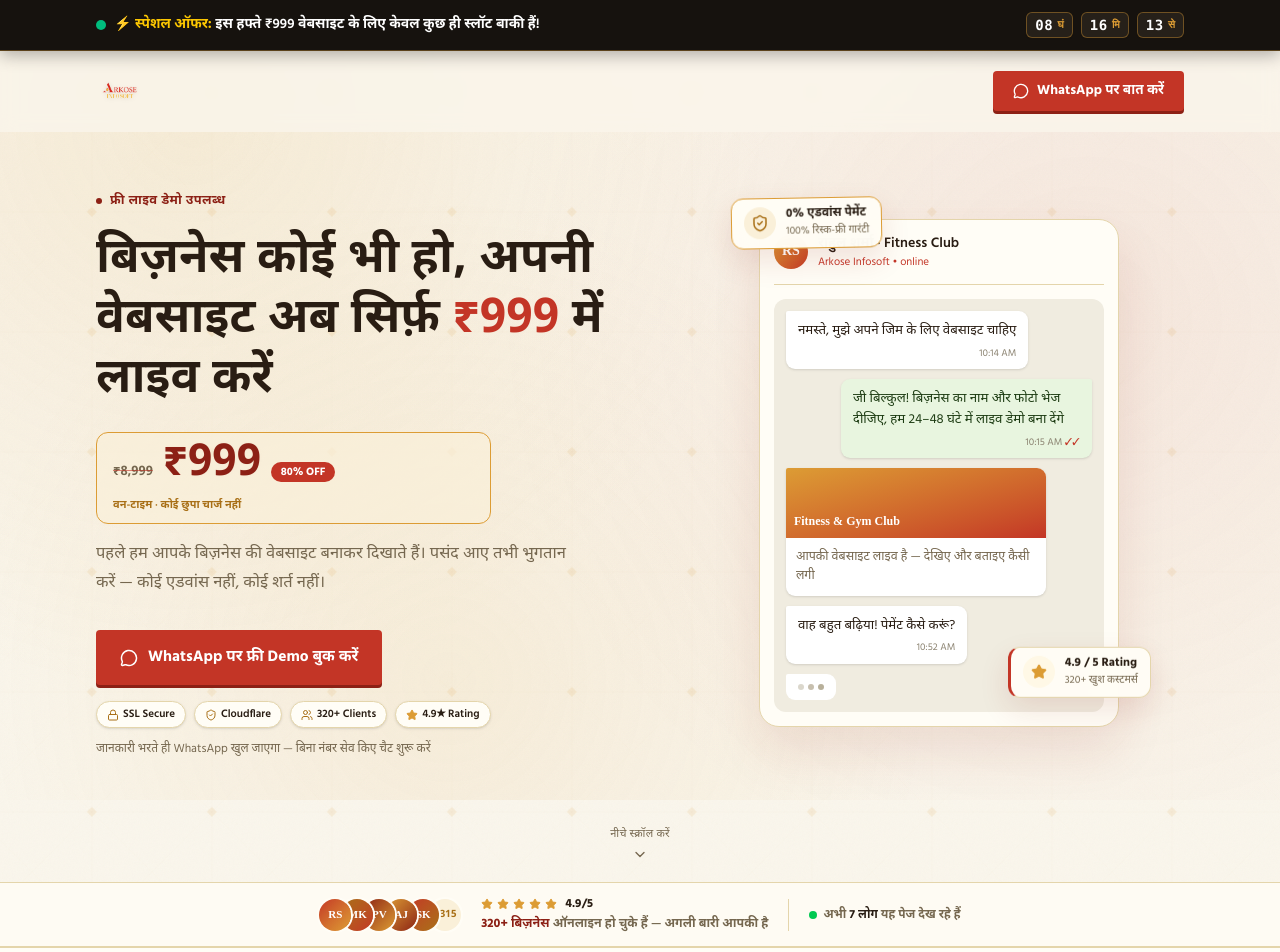
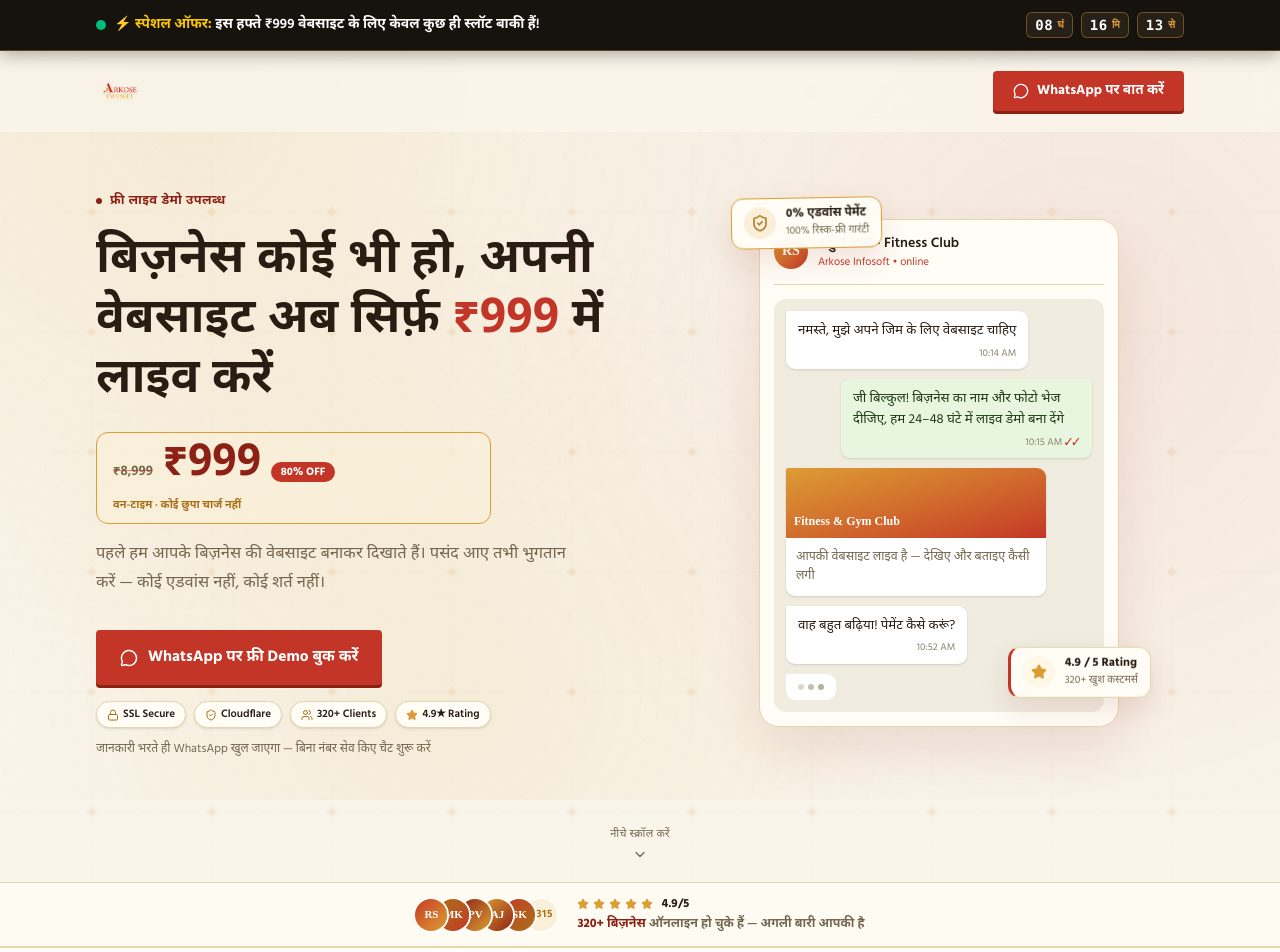
Before and after one commit to arkoseinfosoft-lang/arkose-999-landing-page, a React (Vite) app: page / in a window 1280 px wide. Shown: the top 952 px of the page. Built offline with nearby package versions, Linux system fonts and the light colour scheme; a web font is replaced by a local one.

Commit message:
redesign errors

```diff
--- a/src/components/SocialProof.tsx
+++ b/src/components/SocialProof.tsx
@@ -50,19 +50,9 @@ export default function SocialProof() {
           </p>
         </div>
 
-        {/* Divider pill */}
-        <div className="hidden h-8 w-px bg-paper-line sm:block" />
 
-        {/* Live indicator */}
-        <div className="flex items-center gap-1.5">
-          <span className="relative flex h-2 w-2">
-            <span className="absolute inline-flex h-full w-full animate-ping rounded-full bg-green-400 opacity-75" />
-            <span className="relative inline-flex h-2 w-2 rounded-full bg-green-500" />
-          </span>
-          <span className="text-[12px] font-semibold text-muted">
-            अभी <b className="text-ink">7 लोग</b> यह पेज देख रहे हैं
-          </span>
-        </div>
+
+
       </div>
     </motion.div>
   );
```
